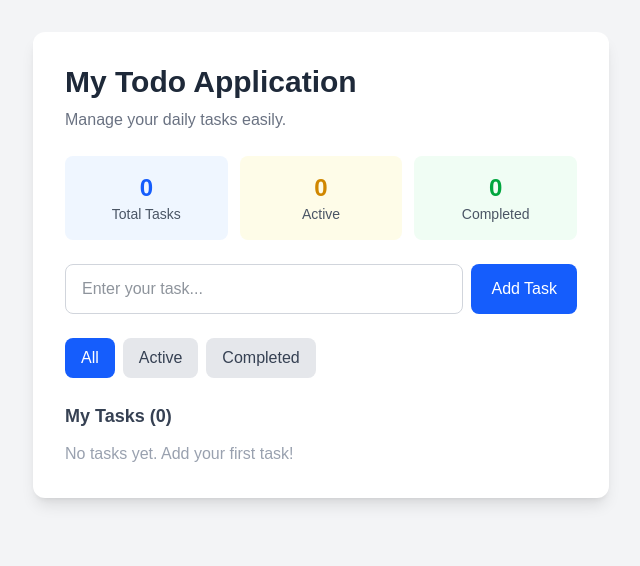
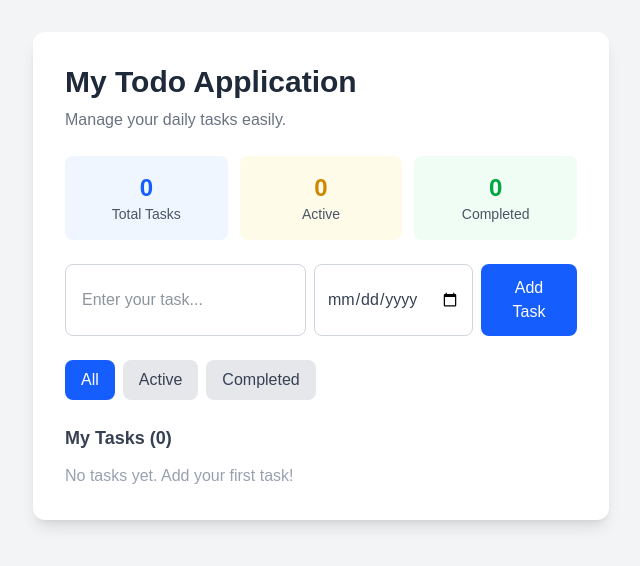
Before and after one commit to Aradhyasahani8/todo-application, a Next.js app: page / in a window 1280 px wide. Shown: the top 566 px of the page, without its empty margins (319-959 px from the left). Built offline with nearby package versions, Linux system fonts and the light colour scheme.

Commit message:
Add task due dates

```diff
--- a/app/page.tsx
+++ b/app/page.tsx
@@ -8,6 +8,7 @@ type Task = {
   id: number;
   title: string;
   completed: boolean;
+  dueDate?: string;
 };
 type Filter = "All" | "Active" | "Completed";
 
@@ -16,6 +17,7 @@ export default function Home() {
   const [tasks, setTasks] = useState<Task[]>([]);
   const [editingId, setEditingId] = useState<number | null>(null);
  const [isLoaded, setIsLoaded] = useState(false);
+ const [dueDate, setDueDate] = useState("");
 
 useEffect(() => {
   const savedTasks = localStorage.getItem("tasks");
@@ -50,10 +52,12 @@ useEffect(() => {
   id: Date.now(),
   title: task.trim(),
   completed: false,
+  dueDate: dueDate || undefined,
 };
 
         setTasks([...tasks, newTask]);
     setTask("");
+    setDueDate("");
   }
 
   function updateTask(event: React.FormEvent<HTMLFormElement>) {
@@ -66,12 +70,17 @@ useEffect(() => {
     setTasks(
       tasks.map((item) =>
         item.id === editingId
-          ? { ...item, title: task.trim() }
+          ? {
+    ...item,
+    title: task.trim(),
+    dueDate: dueDate || undefined,
+  }
           : item
       )
     );
 
     setTask("");
+    setDueDate("");
     setEditingId(null);
   }
 
@@ -96,6 +105,12 @@ const activeTasks = tasks.filter(
 const completedTasks = tasks.filter(
   (item) => item.completed
 ).length;
+
+const today = new Date();
+
+const localToday = `${today.getFullYear()}-${String(
+  today.getMonth() + 1
+).padStart(2, "0")}-${String(today.getDate()).padStart(2, "0")}`;
 
   return (
     <main className="min-h-screen bg-gray-100 p-8">
@@ -148,13 +163,22 @@ const completedTasks = tasks.filter(
   onSubmit={editingId !== null ? updateTask : addTask}
   className="flex gap-2"
 >
+          <div className="flex flex-1 gap-2">
   <input
     type="text"
     placeholder="Enter your task..."
     value={task}
     onChange={(event) => setTask(event.target.value)}
-            className="flex-1 rounded-lg border border-gray-300 px-4 py-3 text-gray-800 outline-none focus:border-blue-500"
+    className="min-w-0 flex-1 rounded-lg border border-gray-300 px-4 py-3 text-gray-800 outline-none focus:border-blue-500"
   />
+
+  <input
+    type="date"
+    value={dueDate}
+    onChange={(event) => setDueDate(event.target.value)}
+    className="rounded-lg border border-gray-300 px-3 py-3 text-gray-700"
+  />
+</div>
 
           <button
   type="submit"
@@ -216,12 +240,25 @@ const completedTasks = tasks.filter(
     <span className={item.completed ? "line-through text-gray-400" : ""}>
       {item.title}
     </span>
+    {item.dueDate && (
+  <span
+    className={
+      !item.completed && item.dueDate < localToday
+        ? "text-xs font-medium text-red-600"
+        : "text-xs text-gray-500"
+    }
+  >
+    Due: {item.dueDate}
+    {!item.completed && item.dueDate < localToday && " (Overdue)"}
+  </span>
+)}
   </div>
 
   <div className="flex gap-3">
   <button
     onClick={() => {
        setTask(item.title);
+       setDueDate(item.dueDate ?? "");
        setEditingId(item.id);
     }}
     className="text-blue-500 hover:text-blue-700"
```
Lines whose indentation alone changed are shown as unchanged.
